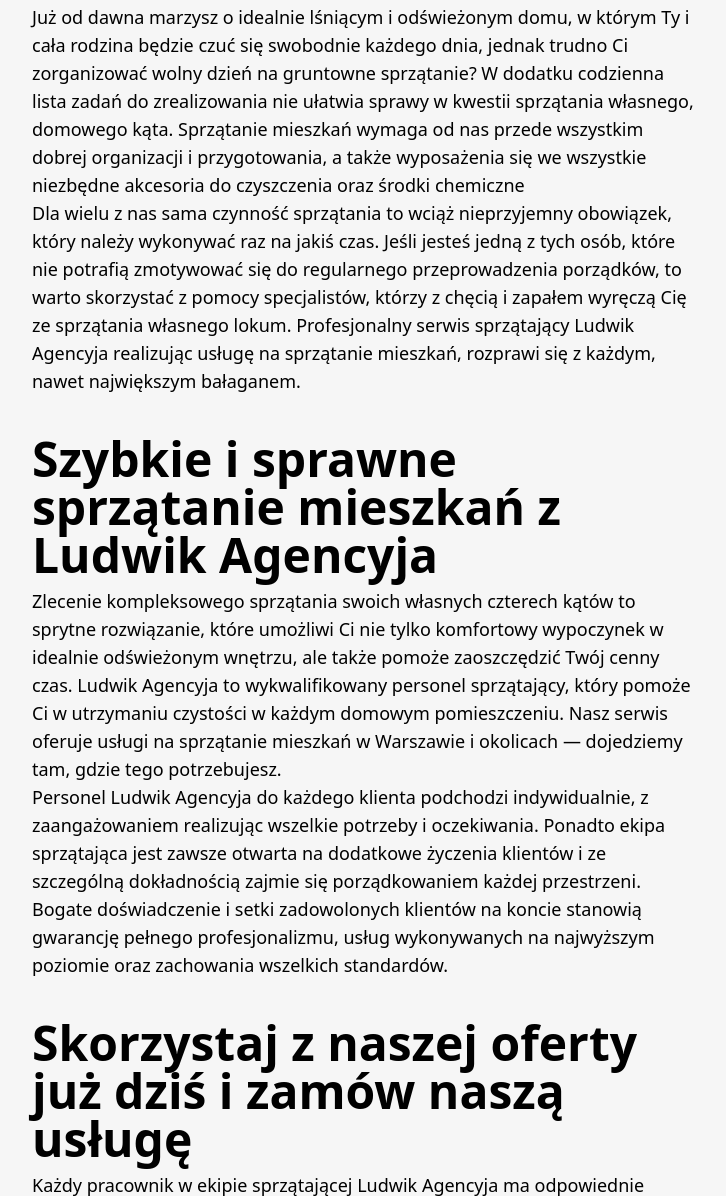
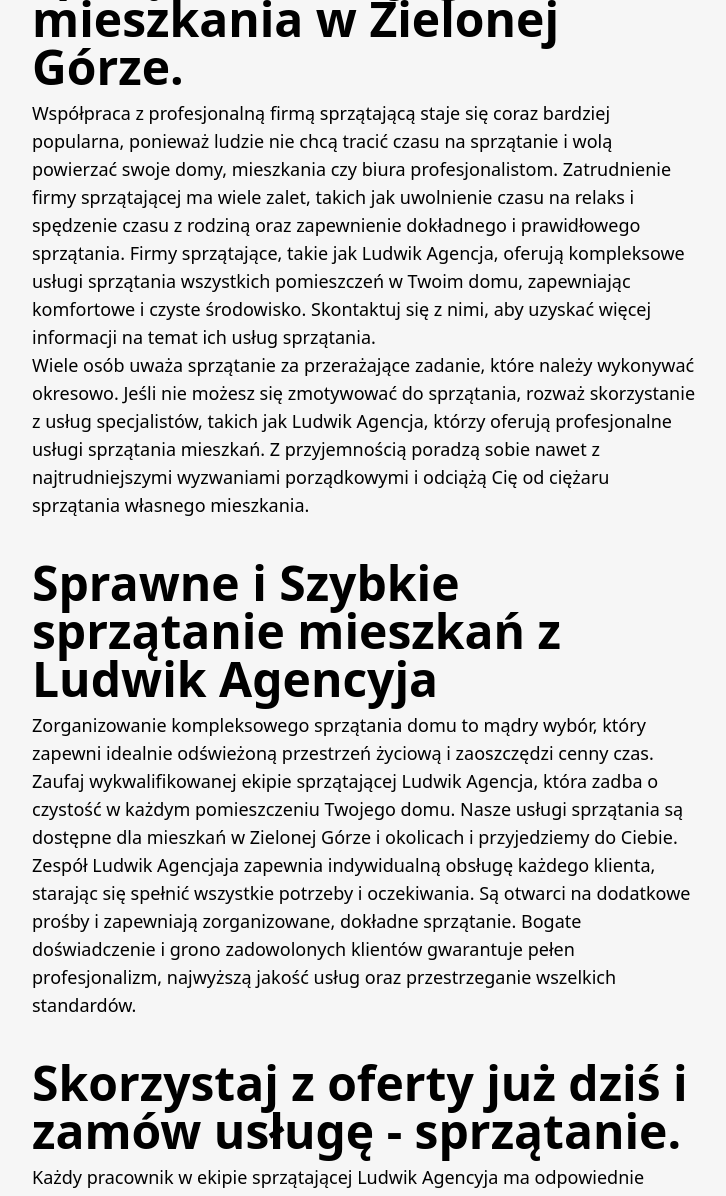
Before and after one commit to cleanelefant/cleanelefant, an Astro site: page / in a window 1280 px wide. Shown: the part 6093-7289 px from the top of the page, without its empty margins (276-1002 px from the left). Built offline with nearby package versions, Linux system fonts and the light colour scheme; Astro itself is replaced by a stand-in of ours.

Commit message:
description

```diff
--- a/src/components/description/Description.astro
+++ b/src/components/description/Description.astro
@@ -4,55 +4,55 @@
 <section class='lg:my-10 lg:pt-10 lg:pb-10 px-2 xl:mx-[300px]'>
   <div class='mb-10'>
     <h2 class='pb-2 text-2xl lg:text-5xl font-bold'>
-      Sprzątanie mieszkań Zielona Góra — wybierz profesjonalną usługę dla siebie
+      Sprzątanie mieszkań Zielona Góra — Zdecyduj się na profesjonalną usługę
+      sprzątania swojego mieszkania w Zielonej Górze.
     </h2>
-    <p class="text-sm lg:text-lg">
-      Już od dawna marzysz o idealnie lśniącym i odświeżonym domu, w którym Ty i
-      cała rodzina będzie czuć się swobodnie każdego dnia, jednak trudno Ci
-      zorganizować wolny dzień na gruntowne sprzątanie? W dodatku codzienna
-      lista zadań do zrealizowania nie ułatwia sprawy w kwestii sprzątania
-      własnego, domowego kąta. Sprzątanie mieszkań wymaga od nas przede
-      wszystkim dobrej organizacji i przygotowania, a także wyposażenia się we
-      wszystkie niezbędne akcesoria do czyszczenia oraz środki chemiczne
+    <p class='text-sm lg:text-lg'>
+      Współpraca z profesjonalną firmą sprzątającą staje się coraz bardziej
+      popularna, ponieważ ludzie nie chcą tracić czasu na sprzątanie i wolą
+      powierzać swoje domy, mieszkania czy biura profesjonalistom. Zatrudnienie
+      firmy sprzątającej ma wiele zalet, takich jak uwolnienie czasu na relaks i
+      spędzenie czasu z rodziną oraz zapewnienie dokładnego i prawidłowego
+      sprzątania. Firmy sprzątające, takie jak Ludwik Agencja, oferują
+      kompleksowe usługi sprzątania wszystkich pomieszczeń w Twoim domu,
+      zapewniając komfortowe i czyste środowisko. Skontaktuj się z nimi, aby
+      uzyskać więcej informacji na temat ich usług sprzątania.
     </p>
-    <p class="text-sm lg:text-lg">
-      Dla wielu z nas sama czynność sprzątania to wciąż nieprzyjemny obowiązek,
-      który należy wykonywać raz na jakiś czas. Jeśli jesteś jedną z tych osób,
-      które nie potrafią zmotywować się do regularnego przeprowadzenia
-      porządków, to warto skorzystać z pomocy specjalistów, którzy z chęcią i
-      zapałem wyręczą Cię ze sprzątania własnego lokum. Profesjonalny serwis
-      sprzątający Ludwik Agencyja realizując usługę na sprzątanie mieszkań,
-      rozprawi się z każdym, nawet największym bałaganem.
+    <p class='text-sm lg:text-lg'>
+      Wiele osób uważa sprzątanie za przerażające zadanie, które należy
+      wykonywać okresowo. Jeśli nie możesz się zmotywować do sprzątania, rozważ
+      skorzystanie z usług specjalistów, takich jak Ludwik Agencja, którzy
+      oferują profesjonalne usługi sprzątania mieszkań. Z przyjemnością poradzą
+      sobie nawet z najtrudniejszymi wyzwaniami porządkowymi i odciążą Cię od
+      ciężaru sprzątania własnego mieszkania.
     </p>
   </div>
   <div class='mb-10'>
     <h2 class='pb-2 text-2xl lg:text-5xl font-bold'>
-      Szybkie i sprawne sprzątanie mieszkań z Ludwik Agencyja
+      Sprawne i Szybkie sprzątanie mieszkań z Ludwik Agencyja
     </h2>
-    <p class="text-sm lg:text-lg">
-      Zlecenie kompleksowego sprzątania swoich własnych czterech kątów to
-      sprytne rozwiązanie, które umożliwi Ci nie tylko komfortowy wypoczynek w
-      idealnie odświeżonym wnętrzu, ale także pomoże zaoszczędzić Twój cenny
-      czas. Ludwik Agencyja to wykwalifikowany personel sprzątający, który
-      pomoże Ci w utrzymaniu czystości w każdym domowym pomieszczeniu. Nasz
-      serwis oferuje usługi na sprzątanie mieszkań w Warszawie i okolicach —
-      dojedziemy tam, gdzie tego potrzebujesz.
+    <p class='text-sm lg:text-lg'>
+      Zorganizowanie kompleksowego sprzątania domu to mądry wybór, który zapewni
+      idealnie odświeżoną przestrzeń życiową i zaoszczędzi cenny czas. Zaufaj
+      wykwalifikowanej ekipie sprzątającej Ludwik Agencja, która zadba o
+      czystość w każdym pomieszczeniu Twojego domu. Nasze usługi sprzątania są
+      dostępne dla mieszkań w Zielonej Górze i okolicach i przyjedziemy do
+      Ciebie.
     </p>
-    <p class="text-sm lg:text-lg">
-      Personel Ludwik Agencyja do każdego klienta podchodzi indywidualnie, z
-      zaangażowaniem realizując wszelkie potrzeby i oczekiwania. Ponadto ekipa
-      sprzątająca jest zawsze otwarta na dodatkowe życzenia klientów i ze
-      szczególną dokładnością zajmie się porządkowaniem każdej przestrzeni.
-      Bogate doświadczenie i setki zadowolonych klientów na koncie stanowią
-      gwarancję pełnego profesjonalizmu, usług wykonywanych na najwyższym
-      poziomie oraz zachowania wszelkich standardów.
+    <p class='text-sm lg:text-lg'>
+      Zespół Ludwik Agencjaja zapewnia indywidualną obsługę każdego klienta,
+      starając się spełnić wszystkie potrzeby i oczekiwania. Są otwarci na
+      dodatkowe prośby i zapewniają zorganizowane, dokładne sprzątanie. Bogate
+      doświadczenie i grono zadowolonych klientów gwarantuje pełen
+      profesjonalizm, najwyższą jakość usług oraz przestrzeganie wszelkich
+      standardów.
     </p>
   </div>
   <div>
     <h2 class='pb-2 text-2xl lg:text-5xl font-bold'>
-      Skorzystaj z naszej oferty już dziś i zamów naszą usługę
+      Skorzystaj z oferty już dziś i zamów usługę - sprzątanie.
     </h2>
-    <p class="text-sm lg:text-lg">
+    <p class='text-sm lg:text-lg'>
       Każdy pracownik w ekipie sprzątającej Ludwik Agencyja ma odpowiednie
       kwalifikacje i obowiązkowe szkolenia, a także pełne zaangażowanie i pasję
       do pracy, które są podstawą w tak wymagającym zawodzie. W zakresie usługi
```
